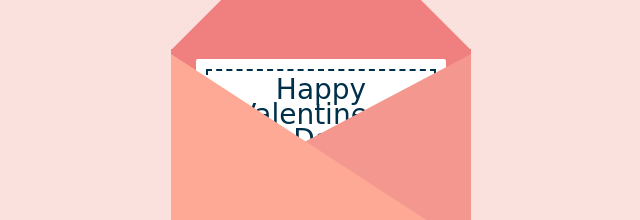
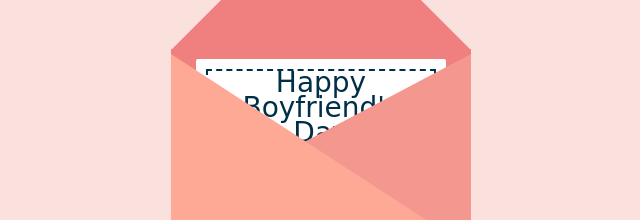
Before and after one commit to nuvu-k/boyfriends-day, a plain HTML site: page index.html in a window 1280 px wide. Shown: the part 289-509 px from the top of the page, without its empty margins (319-959 px from the left). Drawn offline with Linux system fonts and the light colour scheme.

Commit message:
Update index.html

```diff
--- a/index.html
+++ b/index.html
@@ -15,7 +15,7 @@
             <div class="envelope">
                 <div class="card">
                     <div class="text">
-                        Happy <br> Valentines's <br> Day
+                        Happy <br> Boyfriend's <br> Day <br> I love you
                     </div>
                     <div class="heart"></div>
                 </div>
```
